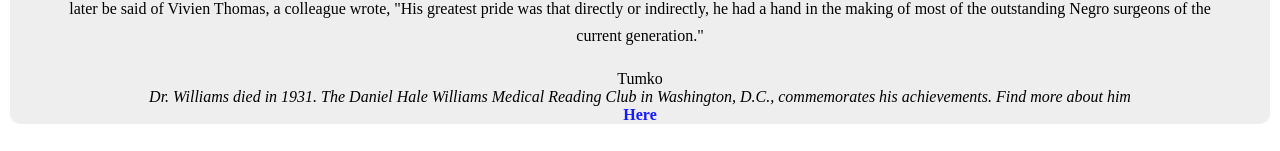
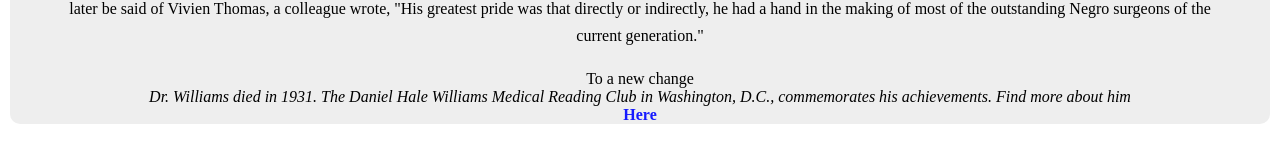
Before and after one commit to Mbabazi3/Tribute-Page-Microverse, a plain HTML site: page index.html in a window 1280 px wide. Shown: the part 1012-1163 px from the top of the page. Drawn offline with Linux system fonts and the light colour scheme.

Commit message:
New changes

```diff
--- a/index.html
+++ b/index.html
@@ -66,7 +66,7 @@
         </p>
       </div>
 
-      <p> Tumko</p>
+      <p>To a new change</p>
 
       <p>
         <em>
```
